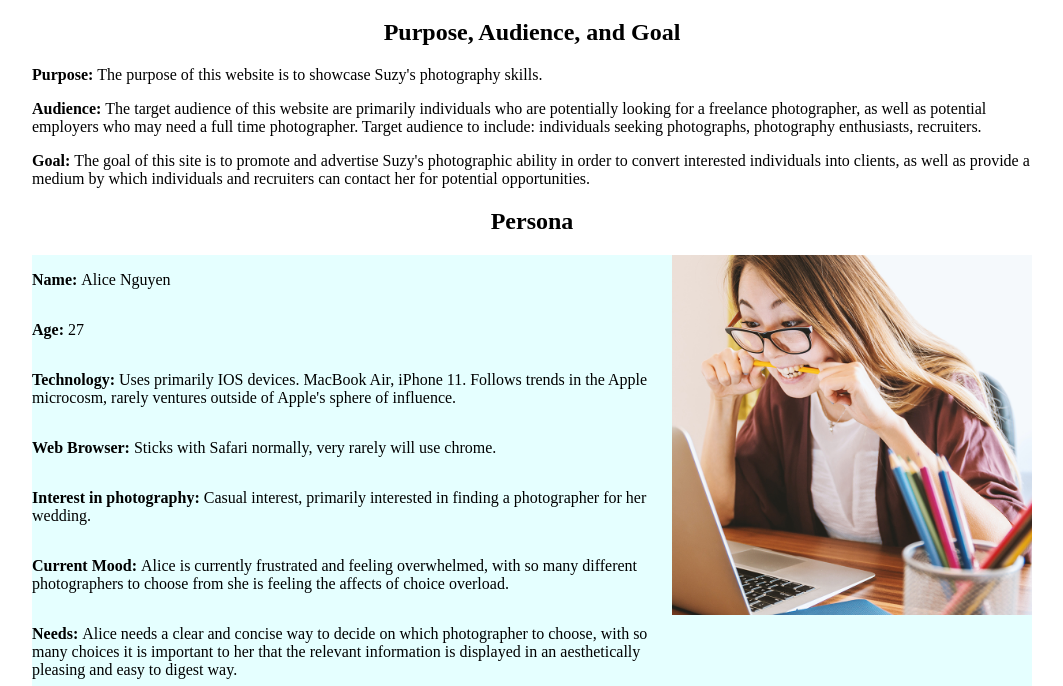
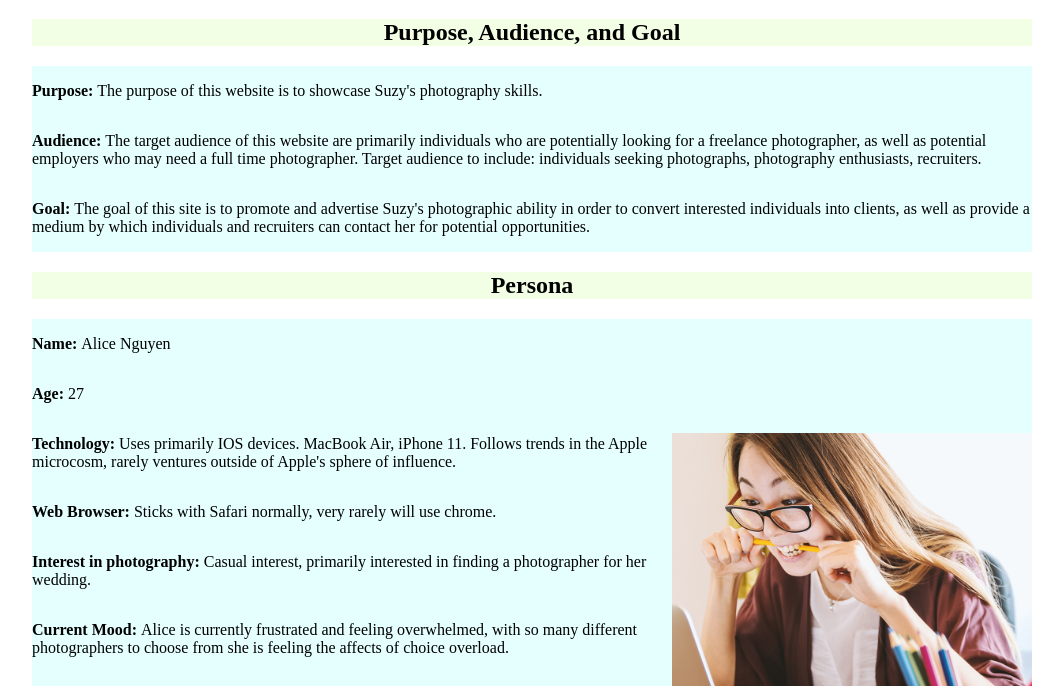
Before and after one commit to jhicksdesign/suzy-s-photography-portfolio, a plain HTML site: page public_html/documentation/milestone-1.html in a window 1280 px wide. Shown: the part 61-747 px from the top of the page, without its empty margins (108-1171 px from the left). Drawn offline with Linux system fonts and the light colour scheme.

Commit message:
Updated background color, added more css

```diff
--- a/public_html/documentation/milestone-1.html
+++ b/public_html/documentation/milestone-1.html
@@ -12,7 +12,10 @@
     </h1>
 </header>
 <main>
-    <h2>Purpose, Audience, and Goal</h2>
+    <div>
+        <h2>Purpose, Audience, and Goal</h2>
+    </div>
+    <div class="container">
     <p><strong>Purpose: </strong>The purpose of this website is to showcase Suzy's photography skills.</p>
     <p><strong>Audience: </strong>The target audience of this website are primarily individuals who are potentially
         looking for a freelance photographer, as well as potential employers who may need a full time photographer.
@@ -20,6 +23,7 @@
     <p><strong>Goal: </strong>The goal of this site is to promote and advertise Suzy's photographic ability in order
         to convert interested individuals into clients, as well as provide a medium by which individuals and
         recruiters can contact her for potential opportunities.</p>
+    </div>
 </main>
 <section>
     <h2>Persona</h2>
--- a/public_html/documentation/styles.css
+++ b/public_html/documentation/styles.css
@@ -10,10 +10,22 @@
     text-align: center;
 }
 
+
+
 .container {
     display: flex;
     flex-direction: row;
+    align-items: center;
     background-color: rgba(204,255,255,.5)
+}
+
+main > div.container {
+    flex-direction: column;
+    align-items: flex-start;
+}
+
+h2 {
+    background-color: rgba(230,255,204,.5);
 }
 
 
@@ -26,6 +38,8 @@
 
 .image-container {
     order: 2;
+    justify-content: center;
+    align-items: center;
 }
 
 .image-container img {
```
